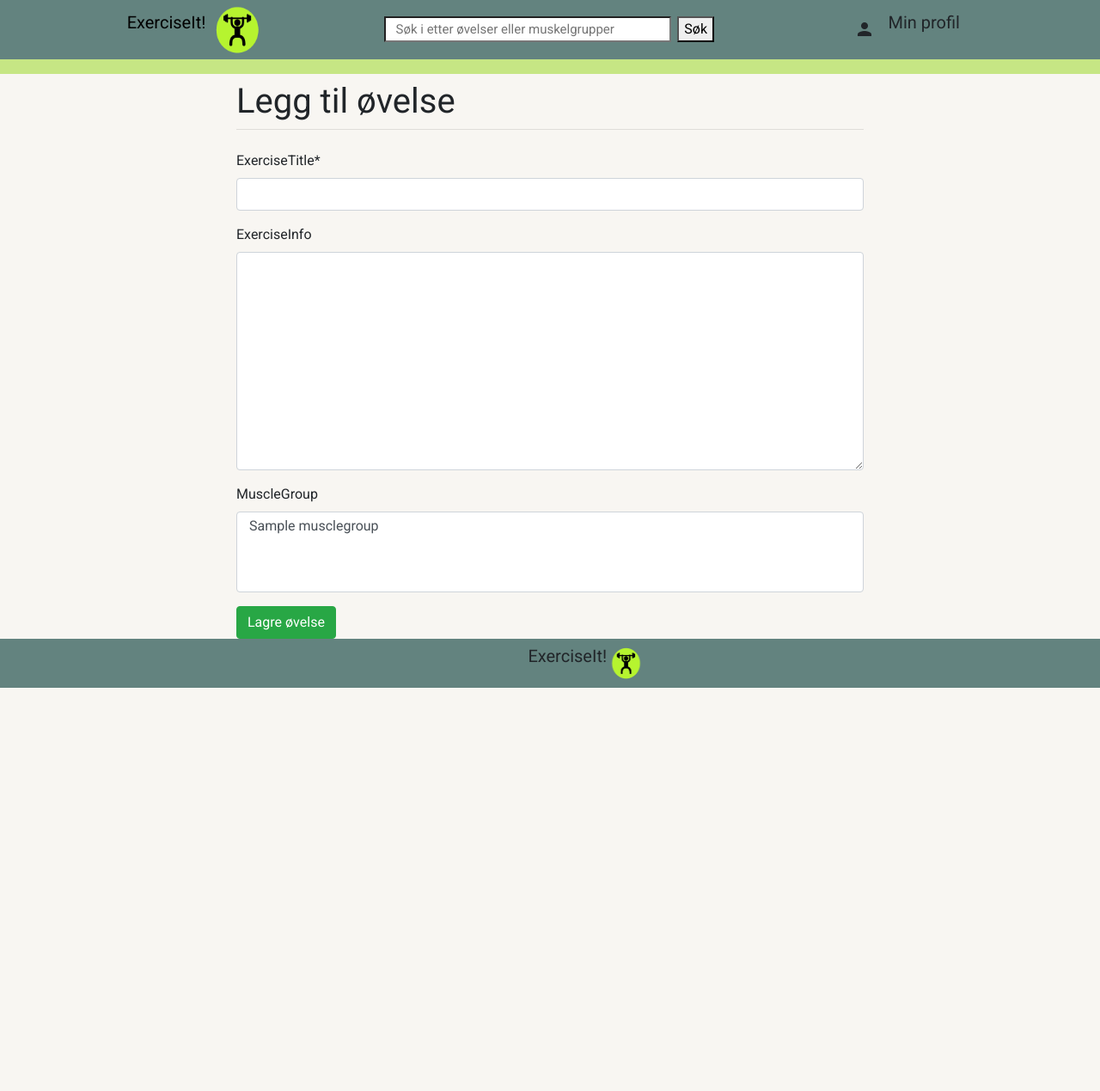
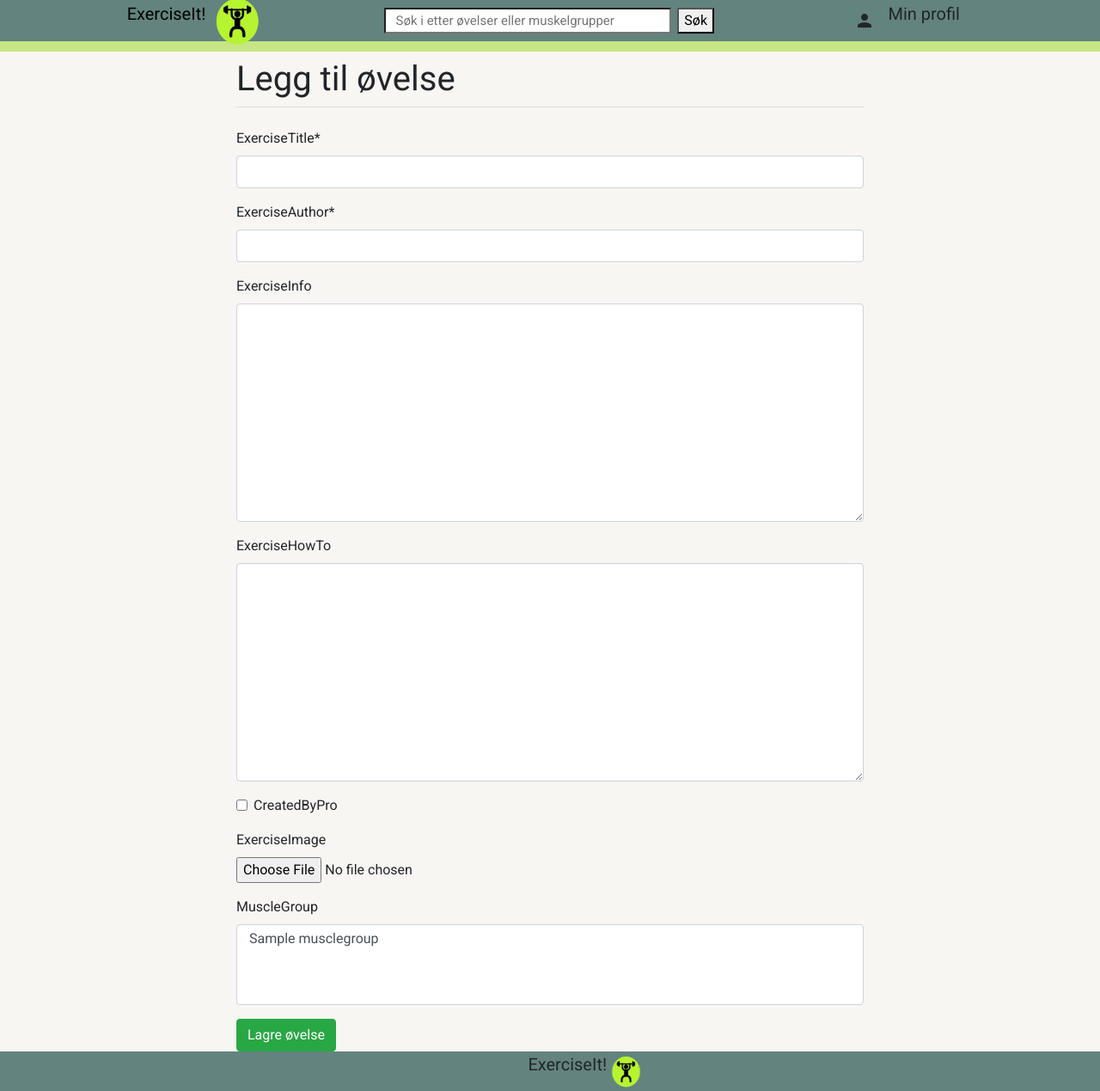
Before and after one commit to sigrunnu/programvareutviklingV2020, a Django app: page /addExercise in a window 1280 px wide. Shown: the whole page at 86% size. Before the commit the page ends 800 px from the top, so only its background shows below. Run offline with Django 3.2, Linux system fonts and the light colour scheme; tables that the repository leaves empty hold one stand-in row (values such as "Sample post"); some libraries are stand-ins or nearby versions.

Commit message:
fixed addExercise bug

```diff
--- a/feed/static/feed/exercise_view.css
+++ b/feed/static/feed/exercise_view.css
@@ -8,8 +8,6 @@ body {
     background-color: #f8f6f2;
 
     font-family: Roboto, Arial, serif;
-
-    overflow: hidden;
 
     margin: 0;
     padding: 0;
--- a/feed/static/feed/feed_style.css
+++ b/feed/static/feed/feed_style.css
@@ -19,7 +19,6 @@ body {
     justify-content: space-evenly;
     flex-wrap: wrap;
 
-    overflow-x: auto;
     height: 100%;
     width: 100%;
 
--- a/feed/views.py
+++ b/feed/views.py
@@ -75,4 +75,5 @@ class ExerciseCreateView(CreateView):
     template_name = 'feed/exercise_form.html'
     success_url = '/'
     fields = (
-        'exerciseTitle', 'exerciseInfo', 'pub_date', 'muscleGroup')
+        'exerciseTitle', 'exerciseAuthor', 'exerciseInfo', 'exerciseHowTo',
+        'createdByPro', 'exerciseImage', 'muscleGroup')
```
